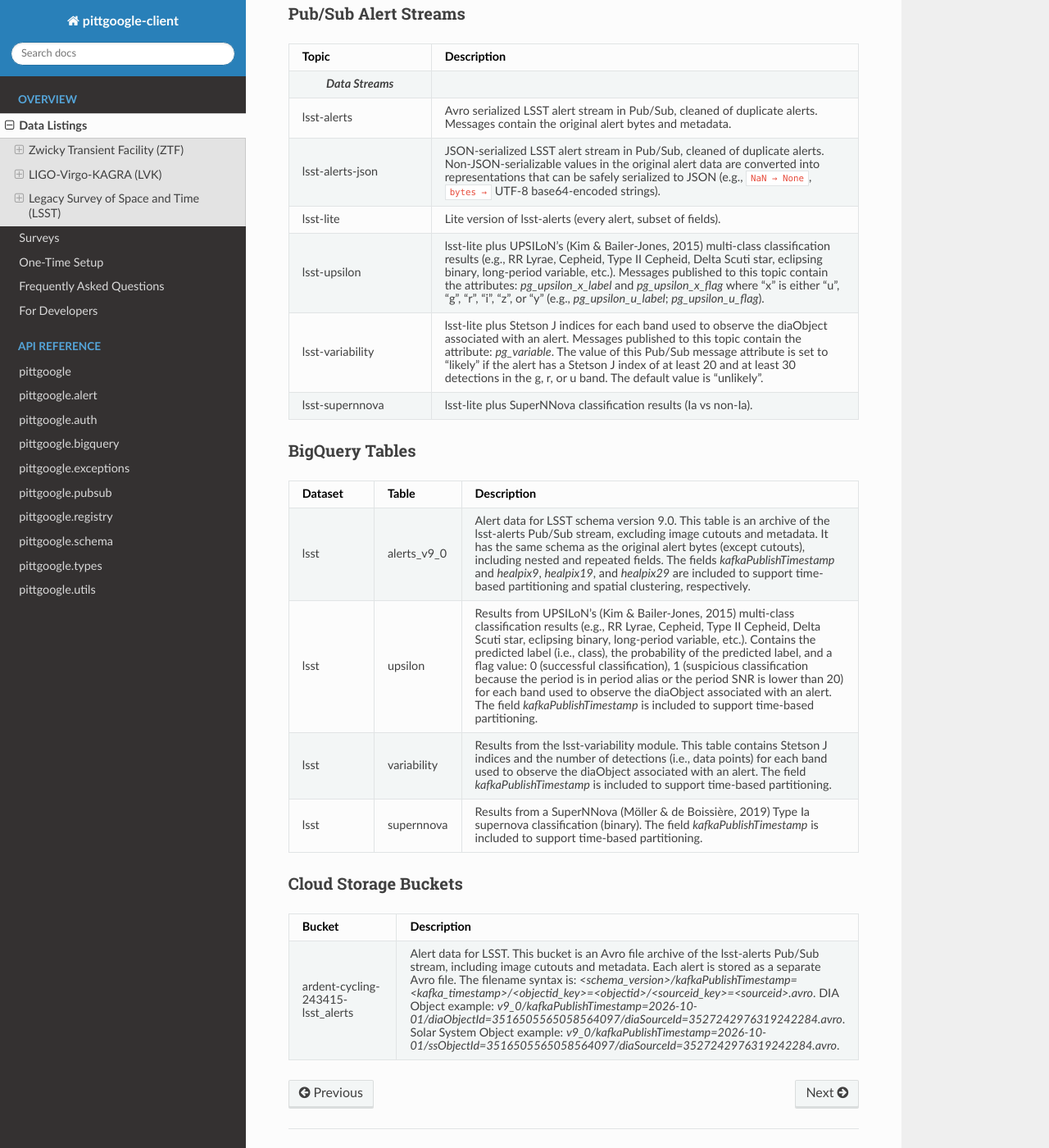
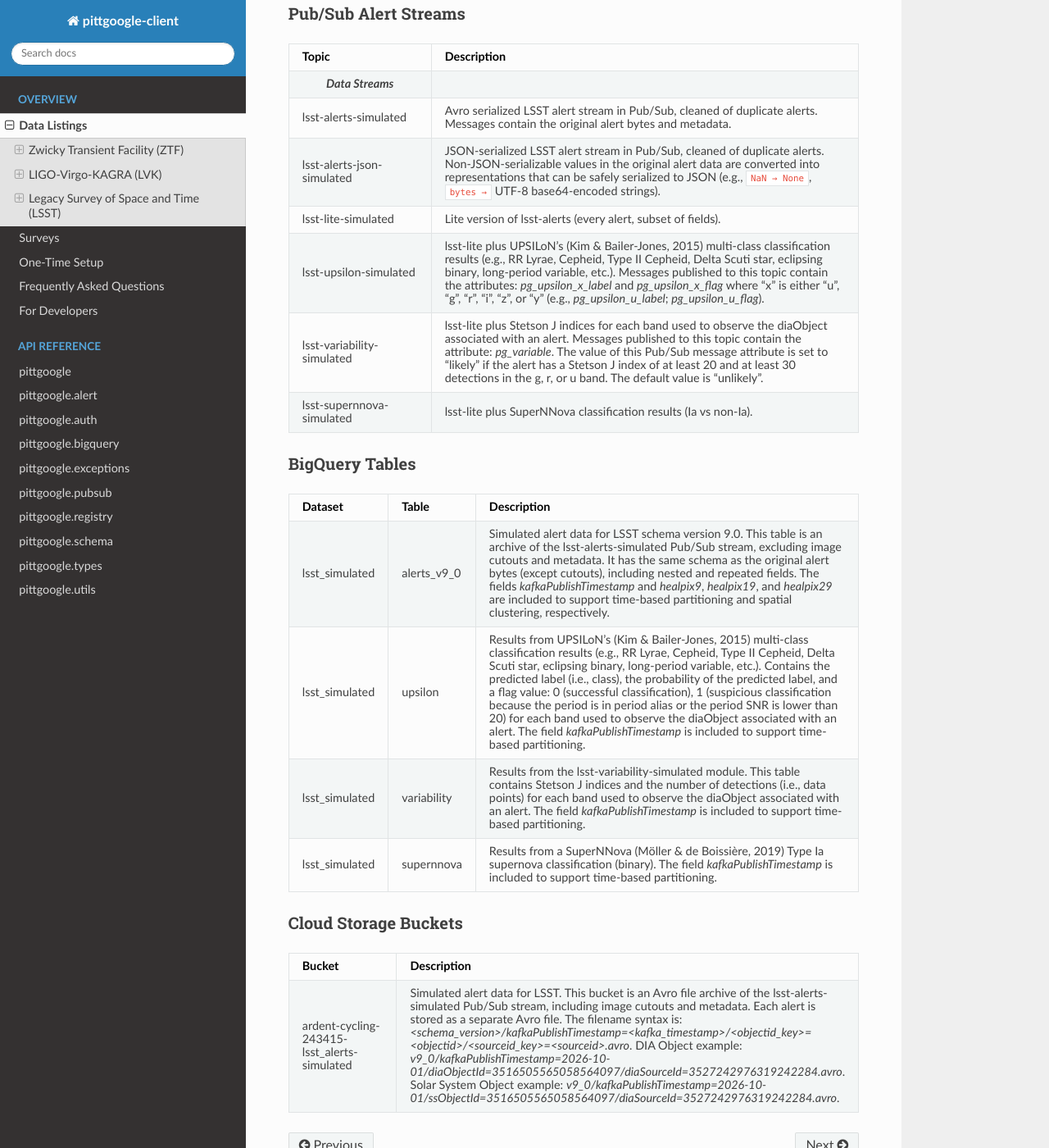
Before and after one commit to mwvgroup/pittgoogle-client, a Sphinx documentation site: the page built from docs/source/listings.rst, in a window 1280 px wide and 1400 px high, scrolled down 2312 px. Shown: the whole window at 82% size. Built offline with Sphinx 7.4.7 and the Read the Docs theme 3.1.0, drawn with Linux system fonts in a browser that asks for light colours.

Commit message:
update resource names

```diff
--- a/docs/source/listings.rst
+++ b/docs/source/listings.rst
@@ -181,31 +181,31 @@ Pub/Sub Alert Streams
     * - .. centered:: *Data Streams*
       -
 
-    * - lsst-alerts
+    * - lsst-alerts-simulated
       - Avro serialized LSST alert stream in Pub/Sub, cleaned of duplicate alerts.
         Messages contain the original alert bytes and metadata.
 
-    * - lsst-alerts-json
+    * - lsst-alerts-json-simulated
       - JSON-serialized LSST alert stream in Pub/Sub, cleaned of duplicate alerts. Non-JSON-serializable values in the
         original alert data are converted into representations that can be safely serialized to JSON (e.g., ``NaN →
         None``, ``bytes →`` UTF-8 base64-encoded strings).
 
-    * - lsst-lite
+    * - lsst-lite-simulated
       - Lite version of lsst-alerts (every alert, subset of fields).
 
-    * - lsst-upsilon
+    * - lsst-upsilon-simulated
       - lsst-lite plus UPSILoN's (Kim \& Bailer-Jones, 2015) multi-class classification results (e.g., RR Lyrae,
         Cepheid, Type II Cepheid, Delta Scuti star, eclipsing binary, long-period variable, etc.). Messages
         published to this topic contain the attributes: `pg_upsilon_x_label` and `pg_upsilon_x_flag` where "x" is
         either "u", "g", "r", "i", "z", or "y" (e.g., `pg_upsilon_u_label`; `pg_upsilon_u_flag`).
 
-    * - lsst-variability
+    * - lsst-variability-simulated
       - lsst-lite plus Stetson J indices for each band used to observe the diaObject associated with an alert.
         Messages published to this topic contain the attribute: `pg_variable`. The value of this Pub/Sub message
         attribute is set to "likely" if the alert has a Stetson J index of at least 20 and at least 30 detections in
         the g, r, or u band. The default value is "unlikely".
 
-    * - lsst-supernnova
+    * - lsst-supernnova-simulated
       - lsst-lite plus SuperNNova classification results (Ia vs non-Ia).
 
 BigQuery Tables
@@ -220,14 +220,14 @@ BigQuery Tables
       - Table
       - Description
 
-    * - lsst
+    * - lsst_simulated
       - alerts_v9_0
-      - Alert data for LSST schema version 9.0. This table is an archive of the lsst-alerts Pub/Sub stream,
+      - Simulated alert data for LSST schema version 9.0. This table is an archive of the lsst-alerts-simulated Pub/Sub stream,
         excluding image cutouts and metadata. It has the same schema as the original alert bytes (except cutouts),
         including nested and repeated fields. The fields `kafkaPublishTimestamp` and `healpix9`, `healpix19`, and
         `healpix29` are included to support time-based partitioning and spatial clustering, respectively.
 
-    * - lsst
+    * - lsst_simulated
       - upsilon
       - Results from UPSILoN's (Kim \& Bailer-Jones, 2015) multi-class classification results (e.g., RR Lyrae,
         Cepheid, Type II Cepheid, Delta Scuti star, eclipsing binary, long-period variable, etc.). Contains
@@ -236,13 +236,13 @@ BigQuery Tables
         SNR is lower than 20) for each band used to observe the diaObject associated with an alert. The field
         `kafkaPublishTimestamp` is included to support time-based partitioning.
 
-    * - lsst
+    * - lsst_simulated
       - variability
-      - Results from the lsst-variability module. This table contains Stetson J indices and the number of detections (i.e.,
+      - Results from the lsst-variability-simulated module. This table contains Stetson J indices and the number of detections (i.e.,
         data points) for each band used to observe the diaObject associated with an alert. The field
         `kafkaPublishTimestamp` is included to support time-based partitioning.
 
-    * - lsst
+    * - lsst_simulated
       - supernnova
       - Results from a SuperNNova (Möller \& de Boissière, 2019) Type Ia supernova classification (binary). The field
         `kafkaPublishTimestamp` is included to support time-based partitioning.
@@ -258,8 +258,8 @@ Cloud Storage Buckets
     * - Bucket
       - Description
 
-    * - ardent-cycling-243415-lsst_alerts
-      - Alert data for LSST. This bucket is an Avro file archive of the lsst-alerts Pub/Sub stream,
+    * - ardent-cycling-243415-lsst_alerts-simulated
+      - Simulated alert data for LSST. This bucket is an Avro file archive of the lsst-alerts-simulated Pub/Sub stream,
         including image cutouts and metadata. Each alert is stored as a separate Avro file.
         The filename syntax is: `<schema_version>/kafkaPublishTimestamp=<kafka_timestamp>/<objectid_key>=<objectid>/<sourceid_key>=<sourceid>.avro`.
         DIA Object example: `v9_0/kafkaPublishTimestamp=2026-10-01/diaObjectId=3516505565058564097/diaSourceId=3527242976319242284.avro`.
```
